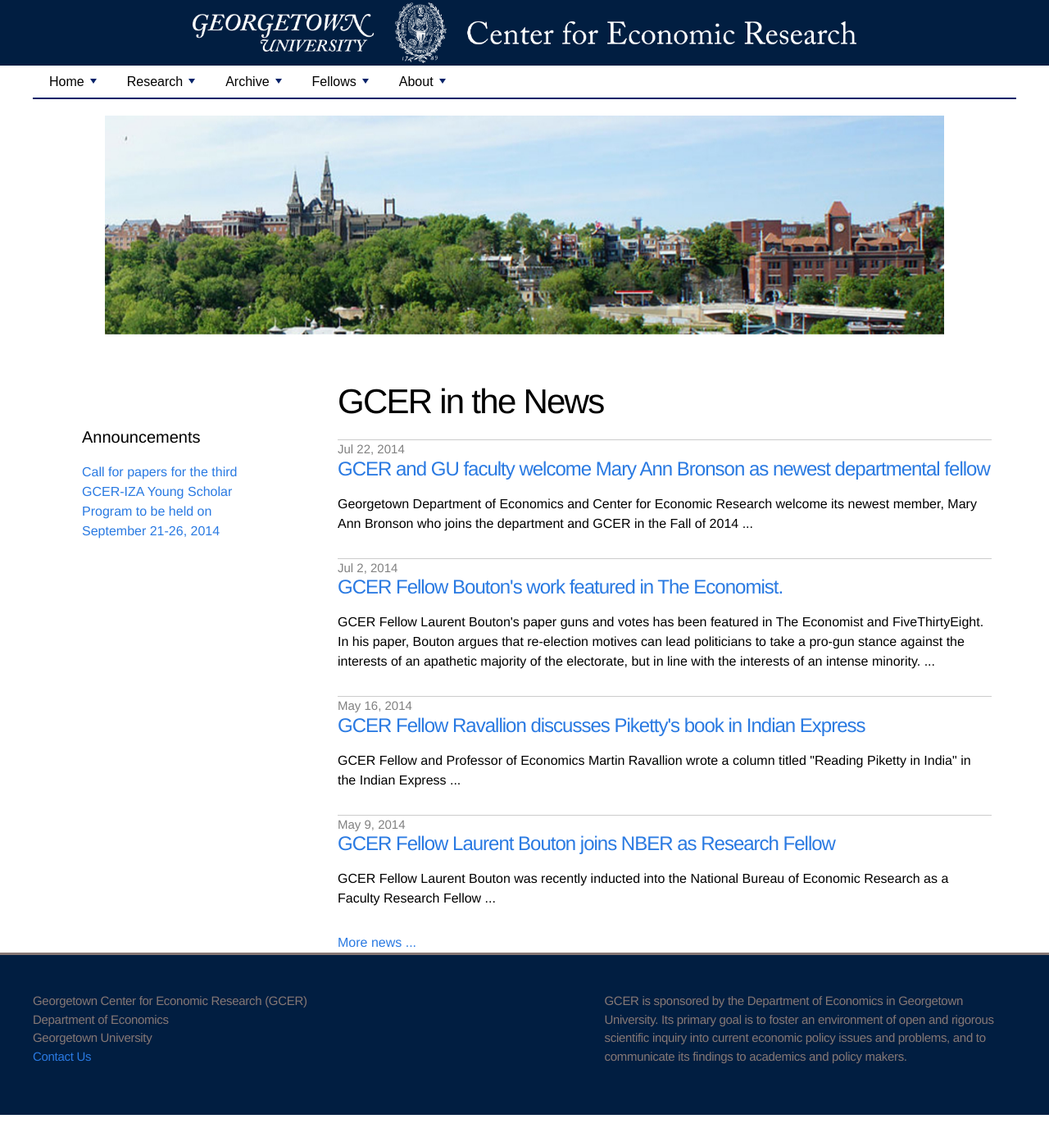
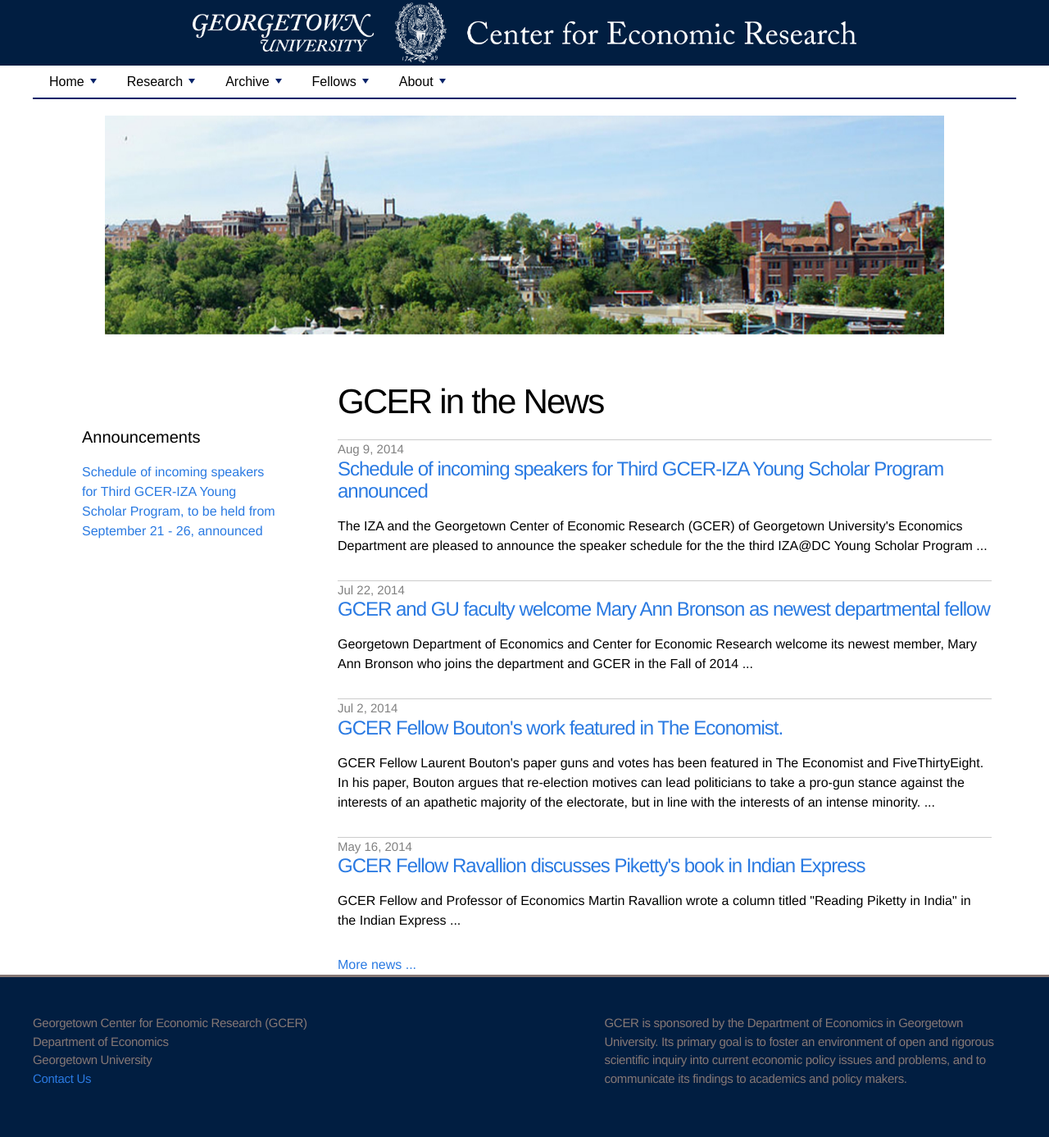
Before and after one commit to georgetown-econ/gcer, a Jekyll site: the page built from index.html, in a window 1280 px wide. Shown: the whole page at 82% size. Built offline with Jekyll 4.4.1, drawn with Linux system fonts in a browser that asks for light colours; before the commit the page ends 1360 px from its top, so only the background shows below that.

Commit message:
added new post about GCER IZA speakers, updated announcement section

```diff
--- a/_data/announcements.yml
+++ b/_data/announcements.yml
@@ -1 +1 @@
- - announcement: <a href="https://econ-1.uis.georgetown.edu/B_Archive.html#GCER-IZA2014">Call for papers for the third GCER-IZA Young Scholar Program to be held on September 21-26, 2014</a>
+ - announcement: <a href="/archive#/2014/08/09/gcer14-speakers">Schedule of incoming speakers for Third GCER-IZA Young Scholar Program, to be held from September 21 - 26, announced</a>
--- /dev/null
+++ b/_posts/2014-08-09-gcer14-speakers.html
@@ -0,0 +1,57 @@
+---
+layout: post
+title: "Schedule of incoming  speakers for Third GCER-IZA Young Scholar Program announced"
+date: 2014-08-09 00:00:00 +UTC
+---
+
+The IZA and the Georgetown Center of Economic Research (GCER) of Georgetown University's Economics Department are  pleased to announce the speaker schedule for the the third IZA@DC Young Scholar Program@@@.  The program,  a joint effort by GCER and the IZA to bring outstanding PhD students to Washington, DC,  is set to take place from September 21 -- 26, 2014 at Georgetown University in Washington DC. The schedule is as follows (with more details forthcoming).
+
+  <div class="photo" style="float:left; margin-right: 30px;" >
+    <img src="/assets/images/Caroline-Hoxby.jpg" width="134" height="200">
+  </div>
+  <div class="description">
+    <div class="schedule" style="margin-bottom: 15px;"> <strong> Monday, September 22:   Professor Caroline Hoxby (Stanford University) </strong> </div>
+    <div class="bio" style="margin-bottom: 50px;">
+    As the Bommer Professor of  Economics at Stanford University, and Director of Economics of Education Program for the NBER, Caroline Hoxby is well known for her empirical studies of labor markets and tax education policy. She is well known for her analysis of  the effects of school choice on educational quality. Professor Hoxby's recent research focuses on the  effects of education on economic growth, and on the market for college education
+  </div>
+
+
+  <div class="photo" style="float:left; margin-right: 30px;" >
+    <img src="/assets/images/kevin-lang.jpg" width="155" height="155">
+  </div>
+  <div class="description">
+    <div class="schedule" style="margin-bottom: 15px;"> <strong> Tuesday, September, 23: Kevin Lang (Boston University)</strong> </div>
+    <div class="bio" style="margin-bottom: 50px;">
+      Professor Lang is Professor of Economics at Boston University, Fellow of the Society of Labor Economists, and Research Associate of the NBER.  Over the years, his research has tackled labor topics ranging from  discrimination and  unemployment to market returns to education. In recent work, Professor Lang  examines the relation between high school exit exams of students on  graduation and incarceration rates, employment, and wages.
+  </div>
+
+
+  <div class="photo" style="float:left; margin-right: 20px;" >
+    <img src="/assets/images/Giuseppe-Moscarini.jpg" width="143" height="195">
+  </div>
+  <div class="description">
+    <div class="schedule" style="margin-bottom: 15px;"> <strong> Wednesday, September 24: Giuseppe Moscarini (Yale University) </strong> </div>
+    <div class="bio" style="margin-bottom: 50px;">
+      Professor Moscarini is Professor of Economics at Yale University, Research Associate at the NBER, and Co-Director of the Macroeconomics Research Program at the Cowles
+      Foundation. His research is wide ranging and includes diverse topics from social learning and and innovation to occupational choice and job mobility. New research by  Professor Moscarini analyzes  and documents the breakdown of the "job ladder" after the Great Recession.
+  </div>
+
+
+  <div class="photo" style="float:left; margin-right: 20px;" >
+    <img src="/assets/images/wolfers_justin.jpg" width="130" height="195">
+  </div>
+  <div class="description">
+    <div class="schedule" style="margin-bottom: 15px;"> <strong>Thursday, September 25: Justin Wolfers (University of Michigan) </strong> </div>
+    <div class="bio" style="margin-bottom: 50px;">
+      Justin Wolfers is a Professor of Public Policy at the Ford School and Professor of Economics. at the University of Michigan. His  research interests include labor economics, behavioral  economics,  and  social and legal policy. His latest research focuses on subjective well being. A recent paper by Professor Wolfers (with Betsy Stevenson) analyzes multiple datasets and multiple definitions of "basic needs" documenting the relation between subjective well being and income.
+  </div>
+
+
+  <div class="photo" style="float:left; margin-right: 20px;" >
+    <img src="/assets/images/kennan.png" width="164" height="164">
+  </div>
+  <div class="description">
+    <div class="schedule" style="margin-bottom: 15px;"> <strong> Friday, September 26: John Kennan (University of Wisconsin)  </strong> </div>
+    <div class="bio">
+      Professor John Kennan is the Richard Meese Professor of Economics at the University of Wisconsin-Madison and a Fellow of both the Econometric Society and the Society of Labor Economists. Long known for his studies of  firm level interactions and worker behavior, Professor Kennan's  recent work examines the policy implications of higher education subsidies on  labor  migration decisions and  human capital mobility.
+  </div>
```
Also changed, not shown: assets/images/Caroline-Hoxby.jpg (added), assets/images/Giuseppe-Moscarini.jpg (added), assets/images/kennan.png (added), assets/images/kevin-lang.jpg (added), assets/images/wolfers_justin.jpg (added).
